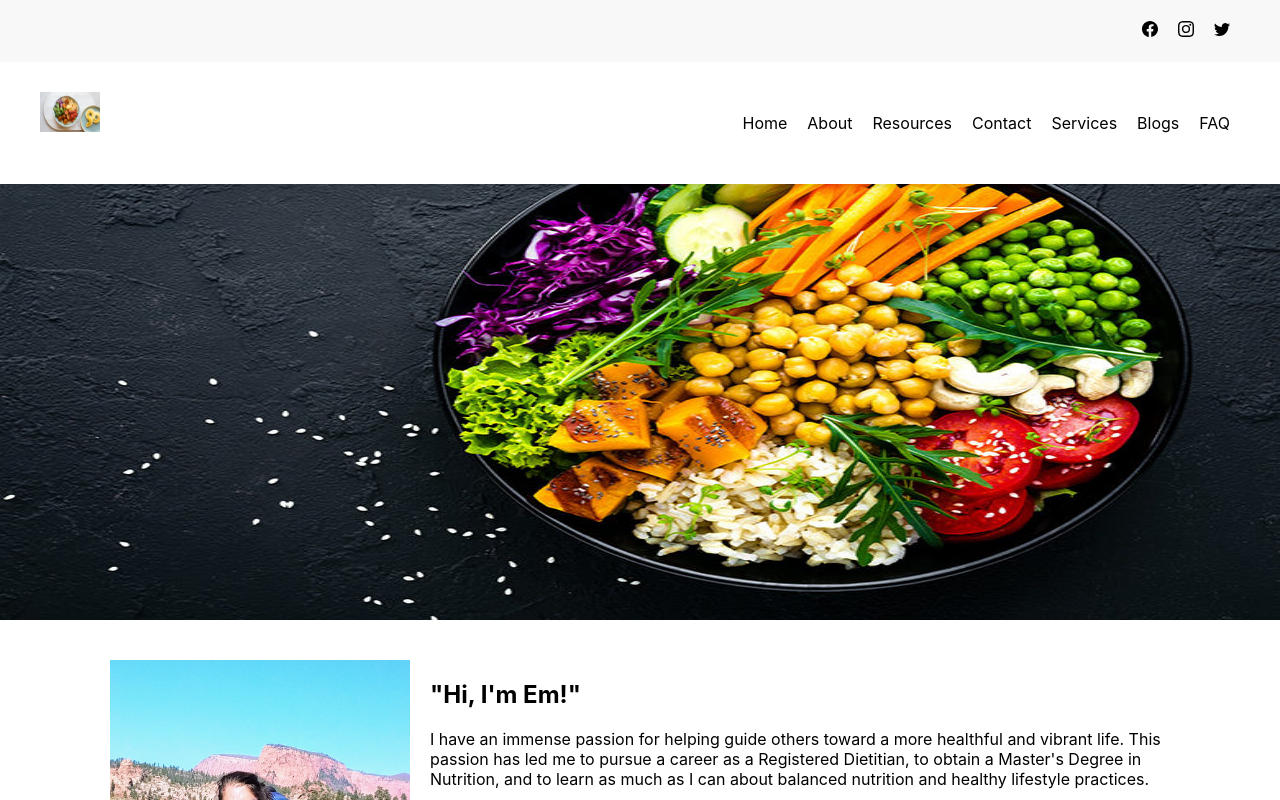
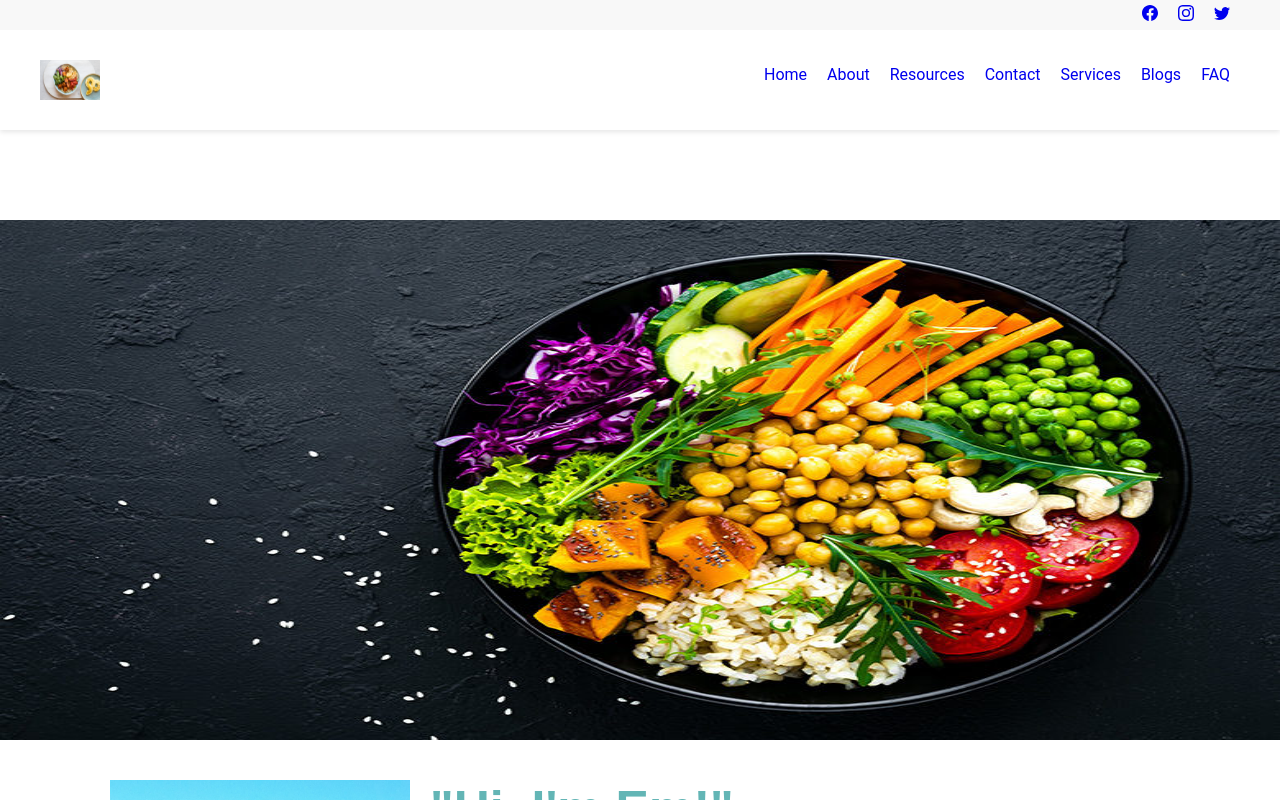
Before and after one commit to ChrisDietrich405/natures-wellness, a Next.js app: page / in a window 1280 px wide. Shown: the top 800 px of the page. Built offline with nearby package versions, Linux system fonts and the light colour scheme.

Commit message:
feat added coaching and wellness pages!

```diff
--- a/next.config.js
+++ b/next.config.js
@@ -2,6 +2,7 @@
 const nextConfig = {
   reactStrictMode: true,
   swcMinify: true,
-}
+  images: { domains: ["quotefancy.com"] },
+};
 
-module.exports = nextConfig
+module.exports = nextConfig;
--- a/src/components/Header/index.jsx
+++ b/src/components/Header/index.jsx
@@ -1,6 +1,6 @@
 import React, { useState } from "react";
 import Link from "next/link";
-import Image from "next/image"
+import Image from "next/image";
 import SocialIcons from "../SocialIcons";
 
 import styles from "./styles.module.css";
@@ -16,7 +16,13 @@ const Header = () => {
       <div className={styles.header_content}>
         <div className={styles.inner}>
           <div className={styles.logo}>
-            <Image width={40} height={40}  src={"/images/tofu.png"} style={{ width: "60px" }} alt="" />
+            <Image
+              width={40}
+              height={40}
+              src={"/images/tofu.png"}
+              style={{ width: "60px" }}
+              alt=""
+            />
           </div>
           <div className={styles.nav_menu}>
             <ul>
@@ -43,8 +49,12 @@ const Header = () => {
               <li>
                 <Link href="/services">Services</Link>
                 <div className={styles.dropdown_content}>
-                  <Link href="/coaching-packages">Coaching Packages</Link>
-                  <Link href="/wellness-programs">Wellness Programs</Link>
+                  <Link href="/services/coachingpackages">
+                    Coaching Packages
+                  </Link>
+                  <Link href="/services/wellnessprograms">
+                    Wellness Programs
+                  </Link>
 
                   <Link href="/photography">Photography</Link>
                 </div>
--- a/src/styles/globals.css
+++ b/src/styles/globals.css
@@ -1,18 +1,33 @@
-html,
-body {
+* {
+  margin: 0;
   padding: 0;
-  margin: 0;
-  font-family: -apple-system, BlinkMacSystemFont, Segoe UI, Roboto, Oxygen,
-    Ubuntu, Cantarell, Fira Sans, Droid Sans, Helvetica Neue, sans-serif;
+  box-sizing: border-box;
 }
 
-a {
-  color: inherit;
-  text-decoration: none;
+body {
+  padding-top: 120px;
+  font-family: "Roboto", sans-serif;
+  font-weight: 400;
 }
 
-* {
-  box-sizing: border-box;
+h1,
+h2,
+h3,
+h4,
+h5,
+h6 {
+  font-family: "Poppins", sans-serif;
+}
+
+.page_title {
+  font-size: 50px;
+  color: #63b5b5;
+  margin-bottom: 20px;
+}
+
+img {
+  max-width: 100%;
+  display: block;
 }
 
 .inner-container {
@@ -20,13 +35,3 @@ a {
   margin: 0 auto;
   padding: 70px 0;
 }
-
-@media (prefers-color-scheme: dark) {
-  html {
-    color-scheme: dark;
-  }
-  body {
-    color: white;
-    background: black;
-  }
-}
```
